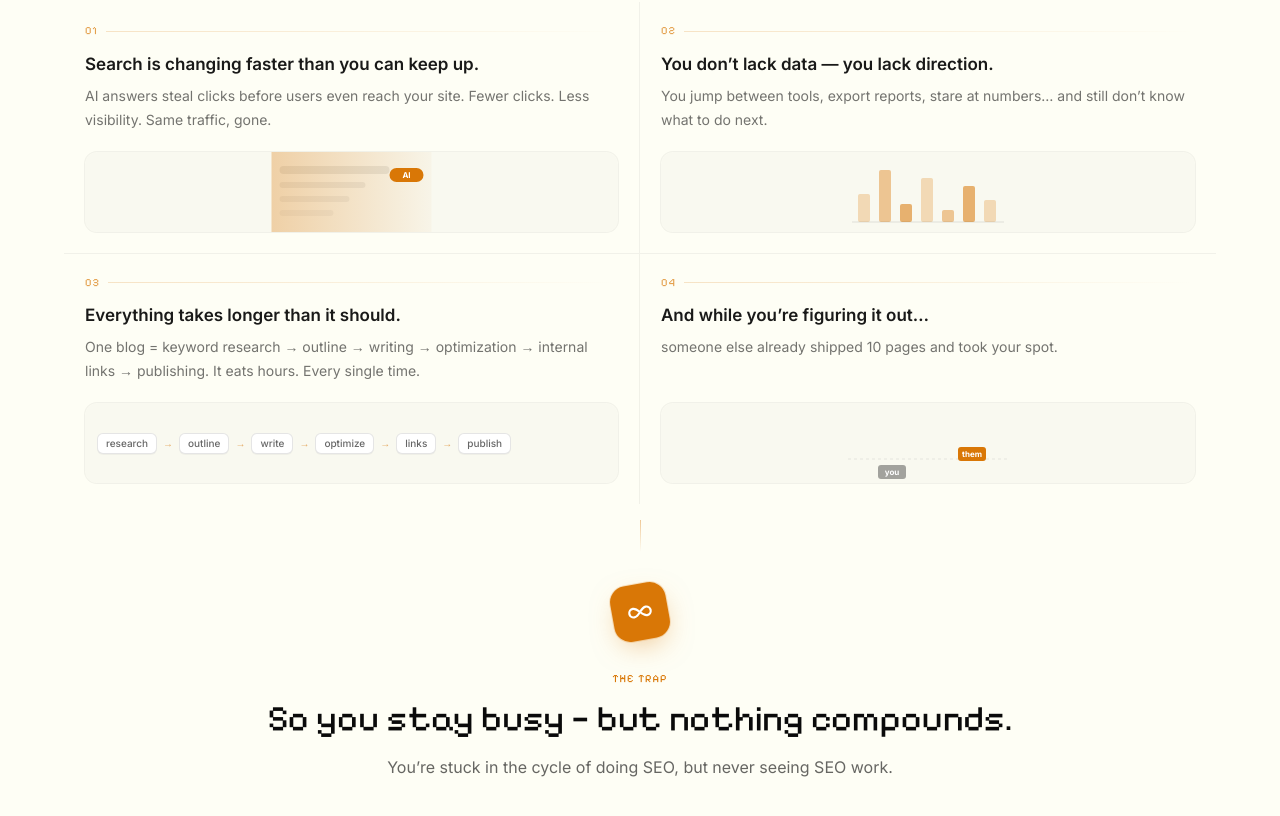
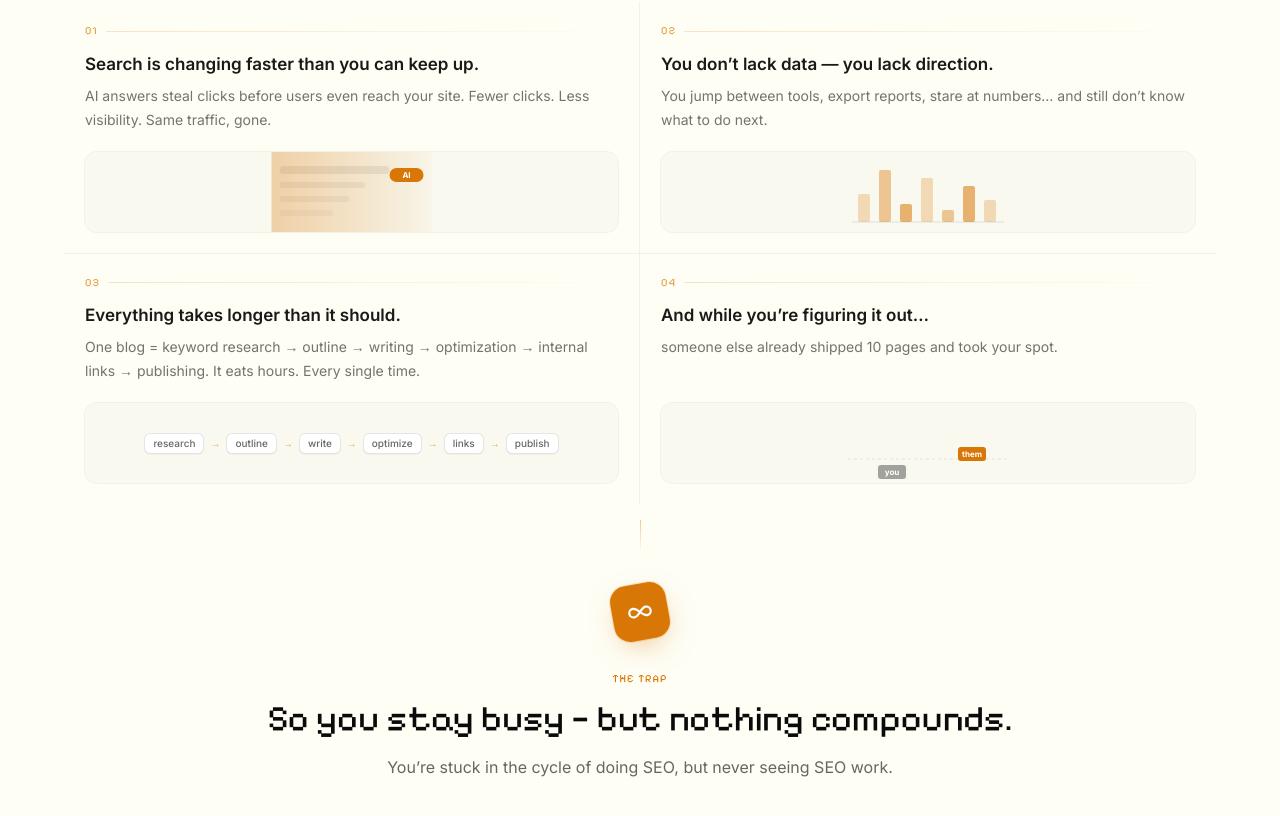
Before and after one commit to saumyarex/ai-agent-for-seo, a Next.js app: page / in a window 1280 px wide. Shown: the part 1480-2296 px from the top of the page. Built offline with nearby package versions, Linux system fonts and the light colour scheme.

Commit message:
style: fix the alignment in the third card visual

```diff
--- a/components/sections/ProblemSection.tsx
+++ b/components/sections/ProblemSection.tsx
@@ -161,7 +161,9 @@ function MiniVisual({ kind }: { kind: Pain["visual"] }) {
       "publish",
     ];
     return (
-      <div className={`${common} flex flex-wrap items-center gap-1.5 p-3`}>
+      <div
+        className={`${common} flex flex-wrap items-center justify-center gap-1.5 p-3`}
+      >
         {steps.map((s, i) => (
           <React.Fragment key={s}>
             <motion.span
@@ -297,7 +299,7 @@ function ProblemSection() {
         className="bg-brand/10 pointer-events-none absolute top-1/3 left-1/2 -z-10 h-[520px] w-[520px] -translate-x-1/2 rounded-full blur-[120px]"
       />
 
-      <div className="relative mx-auto max-w-7xl">
+      <div className="relative mx-auto max-w-6xl">
         <SectionHeading
           title="SEO isn't hard."
           titleHighlight="It's just exhausting."
```
